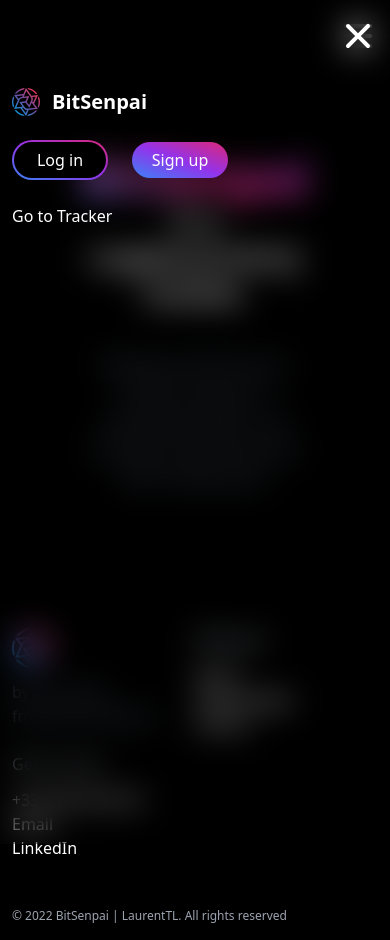
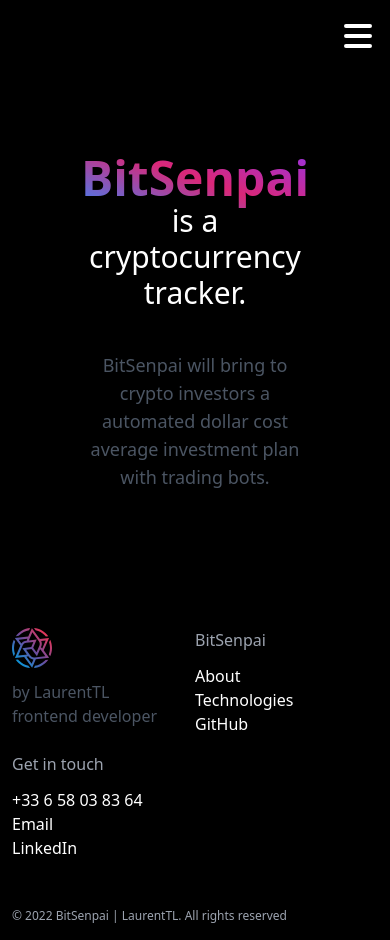
Before and after one commit to LaurentTL/bit-senpai, a Next.js app: page / in a window 390 px wide. Built offline with nearby package versions, Linux system fonts and the light colour scheme.

Commit message:
Menu : component is fonctionnal open/close

```diff
--- a/components/Menu/Menu.tsx
+++ b/components/Menu/Menu.tsx
@@ -1,11 +1,18 @@
 import { MenuIcon, XIcon } from '@heroicons/react/solid'
-import React, { FC } from 'react'
+import React, { FC, useEffect, useRef, useState } from 'react'
 import HoverLink from '../HoverLink/HoverLink'
 import Login from '../LogIn/Login'
 import Logo from '../Logo/Logo'
 import SignUp from '../Signup/Signup'
 
 const Menu: FC = () => {
+
+    const [open, setOpen] = useState(false)
+
+    const handleClick = () => {
+        open == true ? setOpen(false) : setOpen(true)
+    }
+
     return (
         <nav className='w-full'>
             <div className='relative'>
@@ -23,14 +30,14 @@
                         <div className='hidden md:block'>
                             <SignUp />
                         </div>
-                        <div className='h-full w-10 lg:hidden'>
+                        <div className='h-full w-10 cursor-pointer lg:hidden' onClick={() => handleClick()}>
                             <MenuIcon className='h-full fill-current text-white m-auto' />
                         </div>
                     </div>
                 </div>
-                <div className='z-50 absolute inset-0 px-3 py-4 flex flex-col w-full h-screen backdrop-blur-lg bg-gray/30 lg:hidden'>
+                <div className={`${open ? 'flex' : 'hidden'} z-50 absolute inset-0 px-3 py-4 flex-col w-full h-screen backdrop-blur-lg bg-gray/30 lg:hidden`}>
                     <div className='ml-auto h-10 w-10'>
-                        <XIcon className='h-full fill-current text-white m-auto' />
+                        <XIcon className='h-full fill-current cursor-pointer text-white m-auto' onClick={() => handleClick()} />
                     </div>
                     <div className='mt-8 mb-3'>
                         <Logo />
```
